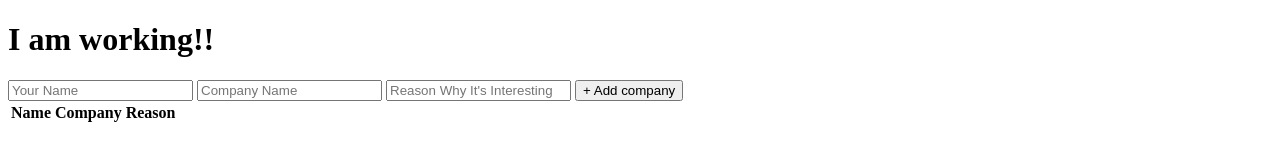
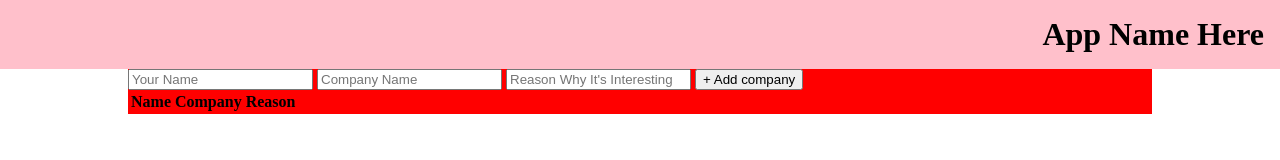
Before and after one commit to FAC10/week-6-jajascript, a website: page public/index.html in a window 1280 px wide. Drawn offline with Linux system fonts and the light colour scheme; no server answers.

Commit message:
add header, page container, css reset on margins/paddings
relates #42

```diff
--- a/public/index.html
+++ b/public/index.html
@@ -6,8 +6,9 @@
     <link rel="stylesheet" href="./styles.css" class="css">
   </head>
   <body>
-    <h1>I am working!!</h1>
+    <header><h1>App Name Here</h1></header>
 
+    <div class="page-container">
       <form class="form" action="/create-company" method="post">
         <input type="text" name="name" value="" placeholder="Your Name" list="dropdown">
         <datalist id="dropdown">
@@ -41,6 +42,8 @@
              </tr>
            </table>
       </div>
+    </div>
+
   <script type="text/javascript" src="./main.js"></script>
   </body>
 </html>
--- a/public/styles.css
+++ b/public/styles.css
@@ -0,0 +1,45 @@
+* {
+  box-sizing: border-box;
+  margin: 0;
+}
+
+html,
+body {
+  height: 100%;
+  background-color: #fff;
+  min-width: 320px;
+}
+
+h1,
+h2,
+h3,
+h4,
+h5,
+h6,
+p,
+section,
+article {
+  padding: 0;
+}
+
+
+/* CODE STARTS HERE */
+
+header {
+  width: 100%;
+  background: pink;
+  padding: 1em;
+  text-align: right;
+}
+
+.page-container {
+  background: red;
+  margin: auto;
+  width: 90%;
+}
+
+@media(min-width: 992px) {
+  .page-container {
+    width: 80%;
+  }
+}
```
Lines whose indentation alone changed are shown as unchanged.
